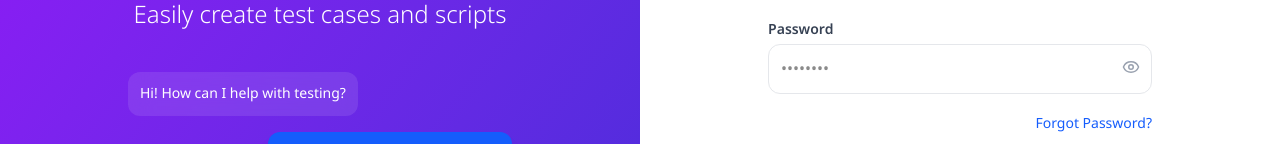
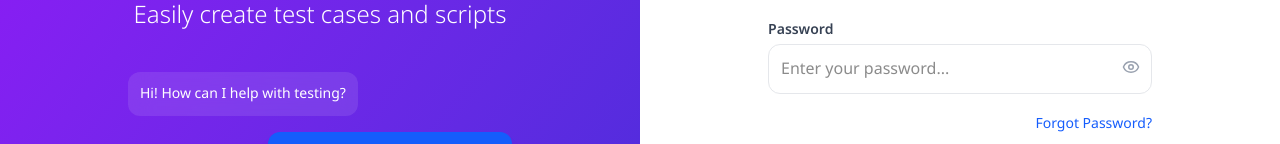
Before and after one commit to wanmaimarkz/sn-testgeneration-app, a Next.js app in the folder frontend/: page /login in a window 1280 px wide. Shown: the part 360-504 px from the top of the page. Built offline with nearby package versions, Linux system fonts and the light colour scheme.

Commit message:
update git ignore

```diff
--- a/frontend/app/(auth)/login/page.tsx
+++ b/frontend/app/(auth)/login/page.tsx
@@ -26,7 +26,7 @@ export default function LoginPage() {
             <input
               type={showPassword ? "text" : "password"}
               className="w-full p-3 border border-gray-200 rounded-xl focus:ring-2 focus:ring-purple-500 outline-none transition-all"
-              placeholder="••••••••"
+              placeholder="Enter your password..."
             />
             <button
               type="button"
```
Also changed, not shown: 2 other files (tests, documents, lock files or other folders).
